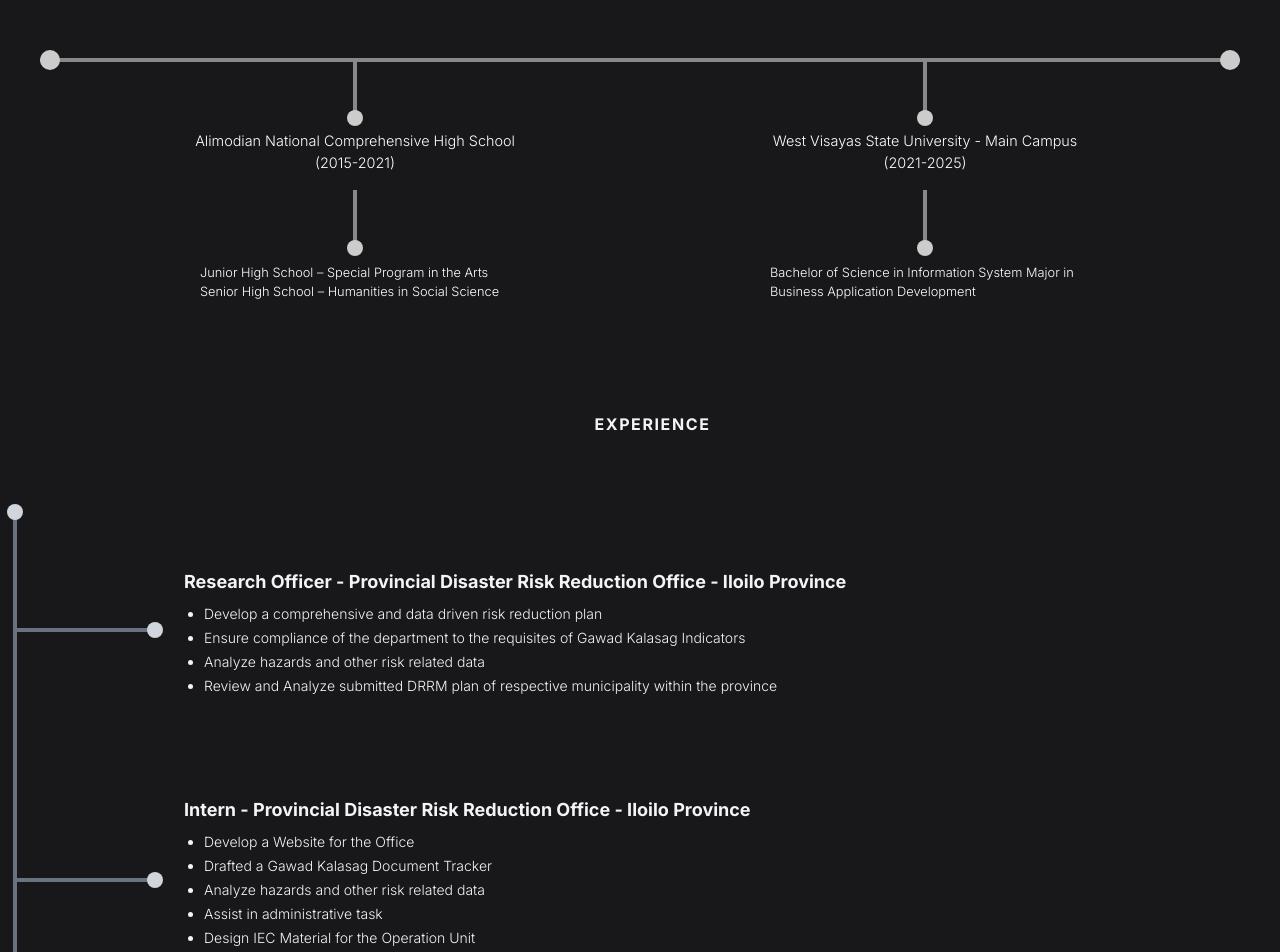
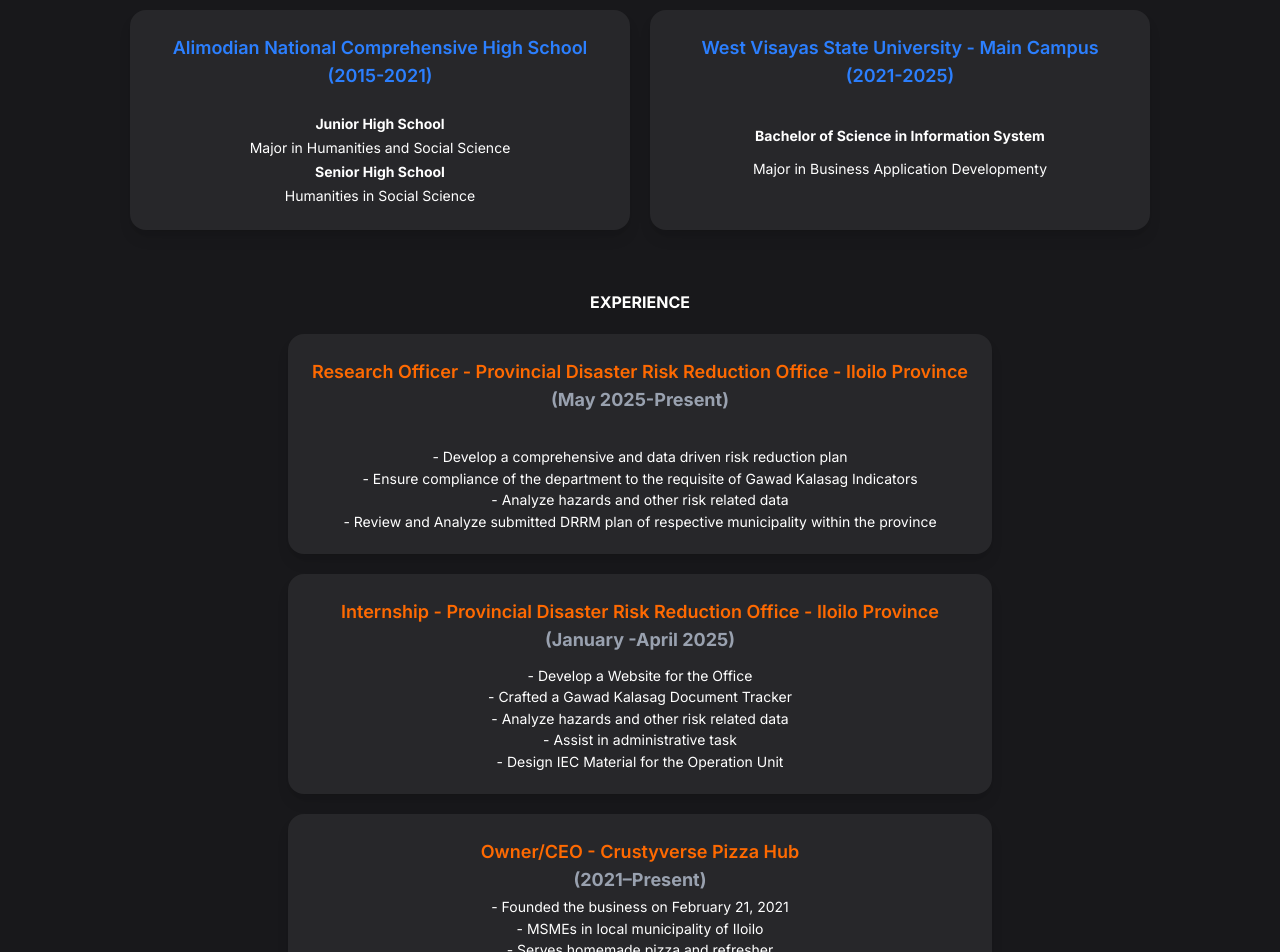
Before and after one commit to Nazersynx09/JNR, a Next.js app: page / in a window 1280 px wide. Shown: the part 1160-2112 px from the top of the page. Built offline with nearby package versions, Linux system fonts and the light colour scheme.

Commit message:
Change the Education and experince into cards

```diff
--- a/app/Components/About/about.js
+++ b/app/Components/About/about.js
@@ -37,212 +37,97 @@ const About = () => (
         </div>
 
         {/* Education Label */}
-        <div
-            style={{
-                textAlign: "center", fontWeight: "bold", marginBottom: "20px", marginTop: "60px", width: "100%"
-            }}
-        >
-            EDUCATION
-        </div>
-
-        {/* Education Timeline Container */}
-        <div
-            style={{
-                display: "flex", flexDirection: "row", justifyContent: "center", alignItems: "flex-start", width: "100%", maxWidth: "1200px", margin: "0 auto", padding: "0 30px", position: "relative"
-            }}
-        >
-            {/* Timeline horizontal line */}
-            <div
-                style={{
-                    position: "absolute", top: "48px", left: 0, right: 0, height: "4px", background: "#888", zIndex: 0
-                }}
-            />
-
-            {/* Timeline start dot */}
-            <div
-                style={{
-                    position: "absolute", top: "40px", left: 0, zIndex: 1
-                }}
-            >
-                <div style={{ width: "20px", height: "20px", background: "#ccc", borderRadius: "50%" }} />
-            </div>
-            {/* Timeline end dot */}
-            <div style={{ position: "absolute", top: "40px", right: 0, zIndex: 1 }}>
-                <div style={{ width: "20px", height: "20px", background: "#ccc", borderRadius: "50%" }} />
+            <div style={{textAlign: "center", fontWeight: "bold", marginBottom: "20px", marginTop: "60px", width: "100%"}}>
+                EDUCATION
             </div>
 
-            {/* First Education Column */}
-            <div
-                style={{
-                    flex: 1, textAlign: "center", position: "relative", display: "flex", flexDirection: "column", alignItems: "center" }} >
+        {/* Education Cards Section */}
+                    <div className="grid grid-cols-2 md:grid-cols-2 lg:grid-cols-4 gap-8 center"
+                        style={{ display: "flex", flexWrap: "wrap", justifyContent: "center", gap: "20px" }}>
+                        {/* Card 1 */}
+                        <div className="rounded-2xl shadow-lg transform transition duration-300 hover:-translate-y-2 hover:scale-105 hover:shadow-2xl
+                                        bg-zinc-800 text-white p-6 w-full max-w-[500px] h-full flex flex-col justify-between min-h-[220px] text-center">
+                        <h2 className="text-lg font-semibold mb-5 text-blue-500">Alimodian National Comprehensive High School (2015-2021)</h2>
+                        <p className="text-sm font-bold">Junior High School</p>
+                        <p className="text-sm">Major in Humanities and Social Science</p>
+                        <p className="text-sm font-bold">Senior High School</p>
+                        <p className="text-sm">Humanities in Social Science</p>
+                        </div>
 
-                {/* First Column Vertical timeline line */}
-                <div
-                    style={{
-                        position: "absolute", left: "50%", top: "50px", transform: "translateX(-50%)", height: "60px", width: "4px", background: "#888", zIndex: 1 }} />
-
-                {/* First Column First Dot */}
-                <div
-                    style={{
-                        position: "absolute", left: "50%", top: "100px", transform: "translateX(-50%)", zIndex: 2 }} >
-                    <div style={{ width: "16px", height: "16px", background: "#ccc", borderRadius: "50%" }} />
-                </div>
-
-                {/* First School Name and Years */}
-                <div style={{ marginTop: "120px", width: "100%" }}>
-                    <div
-                        style={{
-                            fontWeight: "bold", fontFamily: "Inter", fontSize: "0.90em", fontWeight: "300" }} >
-                        Alimodian National Comprehensive High School<br />(2015-2021)
+                        {/* Card 2 */}
+                        <div className="rounded-2xl shadow-lg transform transition duration-300 hover:-translate-y-2 hover:scale-105 hover:shadow-2xl
+                                        bg-zinc-800 text-white p-6 w-full max-w-[500px] h-full flex flex-col justify-between min-h-[220px] text-center">
+                        <h2 className="text-lg font-semibold mb-2 text-blue-500">West Visayas State University - Main Campus (2021-2025)</h2>
+                        <p className="text-sm font-bold leading-[1.3] mt-3 mb-0">Bachelor of Science in Information System</p>
+                        <p className="text-sm leading-[1.2] mb-7 mt-0">Major in Business Application Developmenty</p>
+                        </div>
                     </div>
-
-                {/* First Column Timeline continuation */}
-                    <div
-                        style={{
-                            position: "absolute", left: "50%", top: "180px", transform: "translateX(-50%)", height: "60px", width: "4px", background: "#888", zIndex: 1 }} />
-                {/* First Column Second Dot */}
-                    <div
-                        style={{
-                            position: "absolute", left: "50%", top: "230px", transform: "translateX(-50%)", zIndex: 2 }} >
-                        <div style={{ width: "16px", height: "16px", background: "#ccc", borderRadius: "50%" }} />
-                    </div>
-
-                {/* First School Details */}
-                    <div
-                        style={{
-                            fontSize: ".80em", marginTop: "90px", textAlign: "left", marginLeft: "130px", marginRight: "80px", fontWeight: "300" }} >
-                        Junior High School – Special Program in the Arts
-                        <br />Senior High School – Humanities in Social Science
-                    </div>
-                </div>
-            </div>
-
-            {/* Second Education Column */}
-            <div
-                style={{
-                    flex: 1, textAlign: "center", position: "relative", display: "flex", flexDirection: "column", alignItems: "center" }} >
-            {/* Second Column Vertical timeline line */}
-                <div
-                    style={{
-                        position: "absolute", left: "50%", top: "50px", transform: "translateX(-50%)", height: "60px", width: "4px", background: "#888", zIndex: 1
-                    }} />
-            {/* Second Column First Dot */}
-                <div
-                    style={{
-                        position: "absolute", left: "50%", top: "100px", transform: "translateX(-50%)", zIndex: 2 }} >
-                    <div style={{ width: "16px", height: "16px", background: "#ccc", borderRadius: "50%" }} />
-                </div>
-
-            {/* Second School Name and Years */}
-                <div style={{ marginTop: "120px", width: "100%" }}>
-                    <div
-                        style={{
-                            fontWeight: "bold", fontFamily: "Inter", fontSize: ".90em", fontWeight: "300" }} >
-                        West Visayas State University - Main Campus
-                        <br />(2021-2025)
-                    </div>
-
-            {/* Second Column Timeline continuation */}
-                    <div
-                        style={{
-                            position: "absolute", left: "50%", top: "180px", transform: "translateX(-50%)", height: "60px", width: "4px", background: "#888", zIndex: 1 }} />
-            {/* Second Column Second Dot */}
-                    <div
-                        style={{
-                            position: "absolute", left: "50%", top: "230px", transform: "translateX(-50%)", zIndex: 2 }} >
-                        <div style={{ width: "16px", height: "16px", background: "#ccc", borderRadius: "50%" }} />
-                    </div>
-
-            {/* Second School Details */}
-                    <div
-                        style={{
-                            fontSize: ".80em", marginTop: "90px", marginLeft: "130px", marginRight: "80px", textAlign: "left", fontWeight: "300" }} >
-                        Bachelor of Science in Information System Major in Business Application Development
-                    </div>
-                </div>
-
-{/* Experience Section */}
-<div className="absolute top-[90%]" >
-
-  {/* EXPERIENCE LABEL - Positioned Left of the Line */}
-  <div className="absolute top-[140px] text-center text-gray-100 font-bold text-1xl tracking-widest z-10 left-[-8%]">
-    EXPERIENCE
-  </div>
-
-  {/* Vertical Line with Dots */}
-  <div className="absolute left-[-110%] top-[240px] z-10">
-    <div className="w-1 h-[700px] bg-gray-500 relative">
-      <div className="w-4 h-4 bg-gray-300 rounded-full absolute -top-2 left-1/2 -translate-x-1/2" />
-
-        <div className="absolute top-[-20px] left-[4px]">
-            <div className="w-35 h-1 bg-gray-500 absolute right-50px top-34"></div>
-            <div className="w-4 h-4 bg-gray-300 rounded-full absolute top-[130px] left-[130px]" />
-        </div>
-
-        <div className="absolute top-[230px] left-[4px]">
-            <div className="w-35 h-1 bg-gray-500 absolute right-50px top-34"></div>
-            <div className="w-4 h-4 bg-gray-300 rounded-full absolute top-[130px] left-[130px]" />
-        </div>
-
-
-        <div className="absolute top-[460px] left-[4px]">
-            <div className="w-35 h-1 bg-gray-500 absolute right-50px top-34"></div>
-            <div className="w-4 h-4 bg-gray-300 rounded-full absolute top-[130px] left-[130px]" />
-        </div>
-
-      <div className="w-4 h-4 bg-gray-300 rounded-full absolute bottom-0 left-1/2 -translate-x-1/2" />
-    </div>
-  </div>
-
-  {/* Timeline Entries - Positioned to the Right of the Line */}
-  <div className="relative ml-[-80%] pt-[296px] text-gray-100 space-y-25 max-w-[700px]">
-
-    {/* Entry 1 */}
-    <div>
-      <h3 className="font-bold max-w-[700px] text-lg text-left">
-        Research Officer - Provincial Disaster Risk Reduction Office - Iloilo Province
-      </h3>
-      <ul className="list-disc ml-5 text-sm mt-2 space-y-1 font-light text-left">
-        <li>Develop a comprehensive and data driven risk reduction plan</li>
-        <li>Ensure compliance of the department to the requisites of Gawad Kalasag Indicators</li>
-        <li>Analyze hazards and other risk related data</li>
-        <li>Review and Analyze submitted DRRM plan of respective municipality within the province</li>
-      </ul>
-    </div>
-
-    {/* Entry 2 */}
-    <div>
-      <h3 className="font-bold max-w-[700px] text-lg text-left">
-        Intern - Provincial Disaster Risk Reduction Office - Iloilo Province
-      </h3>
-      <ul className="list-disc ml-5 text-sm mt-2 space-y-1 font-light text-left">
-        <li>Develop a Website for the Office</li>
-        <li>Drafted a Gawad Kalasag Document Tracker</li>
-        <li>Analyze hazards and other risk related data</li>
-        <li>Assist in administrative task</li>
-        <li>Design IEC Material for the Operation Unit</li>
-      </ul>
-    </div>
-
-    {/* Entry 3 */}
-    <div>
-      <h3 className="font-bold max-w-[700px] text-lg text-left">
-        Owner/CEO – Crustyverse Pizza Hub
-      </h3>
-      <ul className="list-disc ml-5 text-sm mt-2 space-y-1 font-light text-left">
-        <li>Founded the business on February 21, 2021</li>
-        <li>MSMEs in local municipality of Iloilo</li>
-        <li>Serves homemade pizza and refresher</li>
-        <li>Manages the overall operation</li>
-      </ul>
-    </div>
-  </div>
-</div>
 
 
 
+
+        {/* Experience Label */}
+            <div
+                style={{textAlign: "center", fontWeight: "bold", marginBottom: "20px", marginTop: "60px", width: "100%" }}>
+                EXPERIENCE
             </div>
-        </div>
+
+                <div className="column" style={{ display: "flex", flexDirection: "column", alignItems: "center", gridGap: "20px" }}>
+                    {/* Card 1 */}
+                        <div className="rounded-2xl shadow-lg transform transition duration-300 hover:-translate-y-2 hover:scale-105 hover:shadow-2xl
+                                        bg-zinc-800 text-white p-6 w-full max-w-[800px] h-full flex flex-col justify-between min-h-[220px] text-center">
+                        <h2 className="text-lg font-semibold mb-5 text-orange-500">Research Officer - Provincial Disaster Risk Reduction Office - Iloilo Province
+                            <span className="block text-lg font-bold text-gray-400">
+                                (May 2025-Present)
+                            </span>
+                        </h2>
+                        <ul className="list-none mt-0 leading-tight text-sm space-y-1">
+                            <li>- Develop a comprehensive and data driven risk reduction plan</li>
+                            <li>- Ensure compliance of the department to the requisite of Gawad Kalasag Indicators</li>
+                            <li>- Analyze hazards and other risk related data</li>
+                            <li>- Review and Analyze submitted DRRM plan of respective municipality within the province</li>
+                        </ul>
+                        </div>
+
+                        {/* Card 2 */}
+                        <div className="rounded-2xl shadow-lg transform transition duration-300 hover:-translate-y-2 hover:scale-105 hover:shadow-2xl
+                                        bg-zinc-800 text-white p-6 w-full max-w-[800px] h-full flex flex-col justify-between min-h-[220px] text-center">
+                        <h2 className="text-lg font-semibold mb-2 text-orange-500">Internship - Provincial Disaster Risk Reduction Office - Iloilo Province
+                                <span className="block text-lg font-bold text-gray-400">
+                                (January -April 2025)
+                                </span>
+                        </h2>
+                        <ul className="list-none mt-0 leading-tight text-sm space-y-1">
+                            <li>- Develop a Website for the Office</li>
+                            <li>- Crafted a Gawad Kalasag Document Tracker</li>
+                            <li>- Analyze hazards and other risk related data</li>
+                            <li>- Assist in administrative task</li>
+                            <li>- Design IEC Material for the Operation Unit</li>
+                        </ul>
+                        </div>
+
+                        {/* Card 3 */}
+                        <div className="rounded-2xl shadow-lg transform transition duration-300 hover:-translate-y-2 hover:scale-105 hover:shadow-2xl
+                                        bg-zinc-800 text-white p-6 w-full max-w-[800px] h-full flex flex-col justify-start min-h-[220px] text-center">
+                        <h2 className="text-lg font-semibold mb-1 text-orange-500">
+                            Owner/CEO - Crustyverse Pizza Hub
+                            <span className="block text-lg font-bold text-gray-400">
+                                (2021–Present)
+                            </span>
+                        </h2>
+                        <ul className="list-none mt-0 leading-tight text-sm space-y-1">
+                            <li>- Founded the business on February 21, 2021</li>
+                            <li>- MSMEs in local municipality of Iloilo</li>
+                            <li>- Serves homemade pizza and refresher</li>
+                            <li>- Manages the overall operation</li>
+                        </ul>
+                        </div>
+
+
+
+                </div>
+
+
     </div>
 );
 
```
